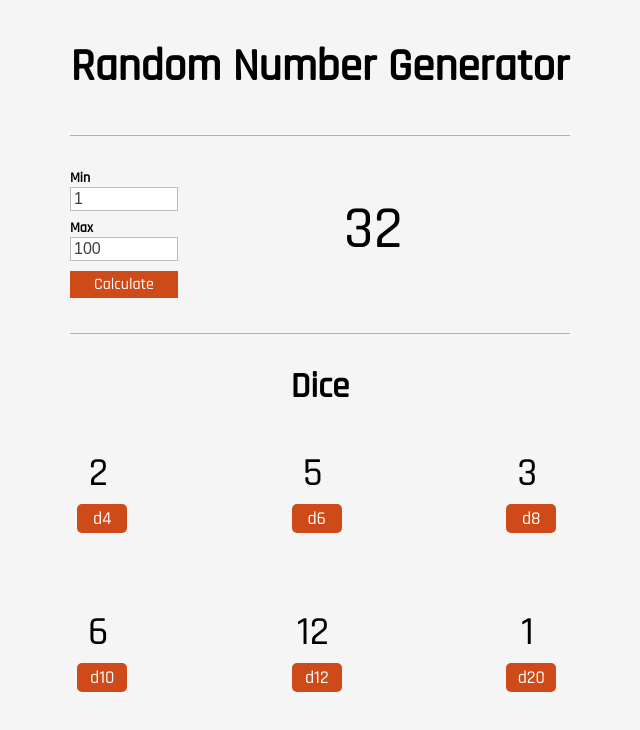
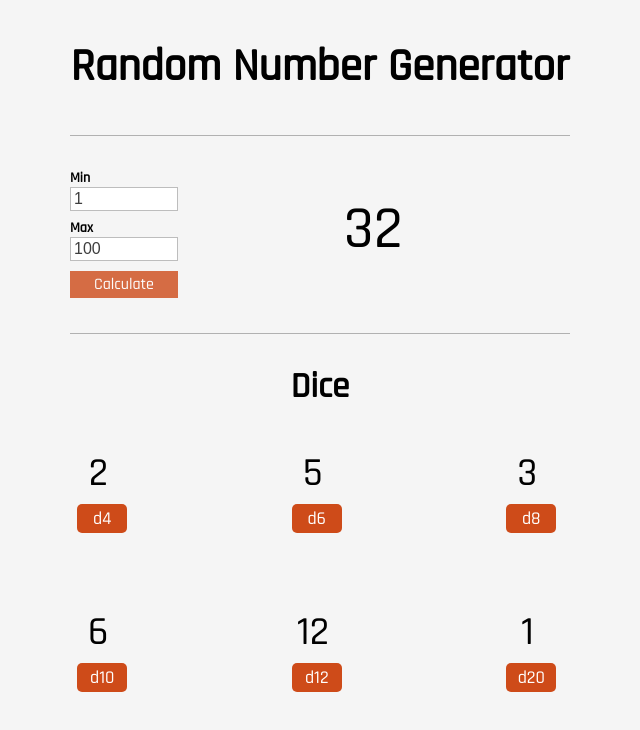
Before and after one commit to sequoian/rng, a React (Create React App) app: page / in a window 1280 px wide. In both pictures the pointer is over the button "Calculate". Shown: the top 730 px of the page, without its empty margins (320-960 px from the left). Built offline with nearby package versions, Linux system fonts and the light colour scheme.

Commit message:
hover fix

```diff
--- a/src/components/App.css
+++ b/src/components/App.css
@@ -33,7 +33,7 @@ button {
 }
 
 button:hover {
-  opacity: ;
+  opacity: 0.8;
 }
 
 button:focus {
```
